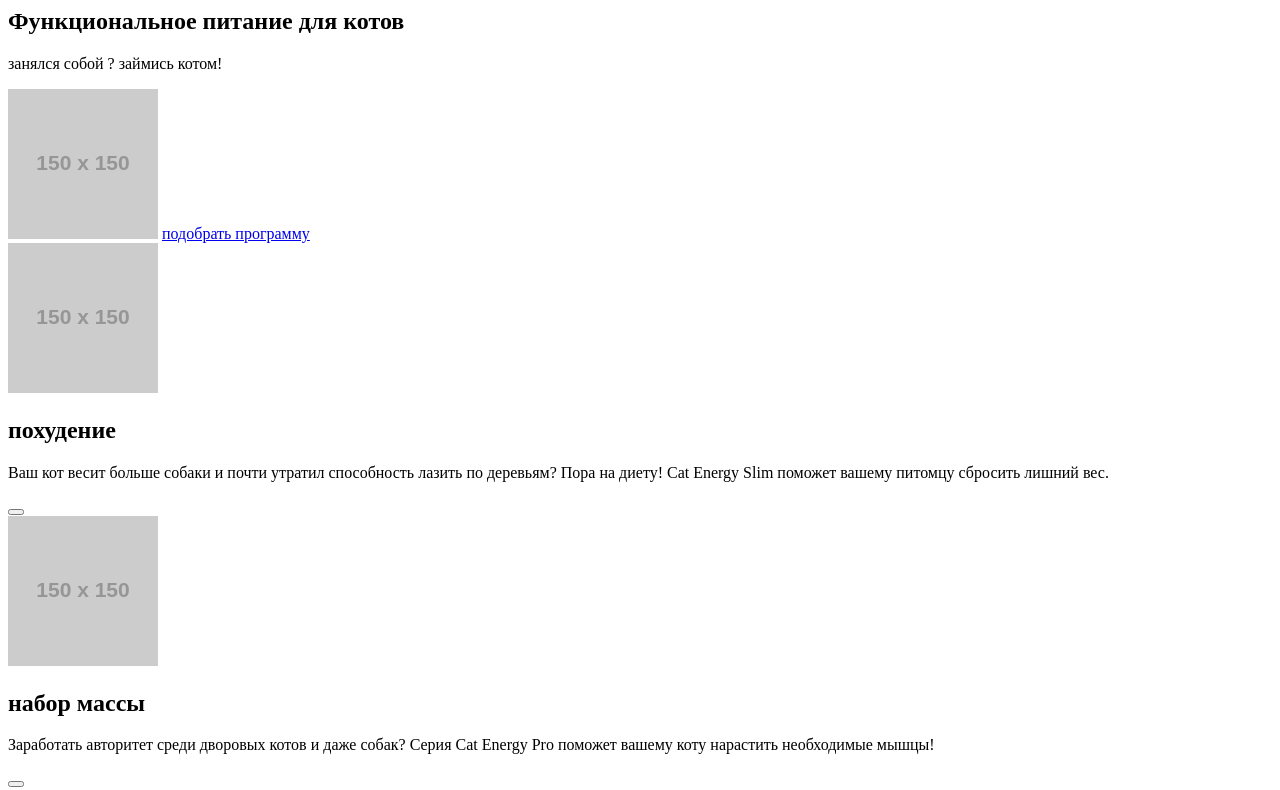
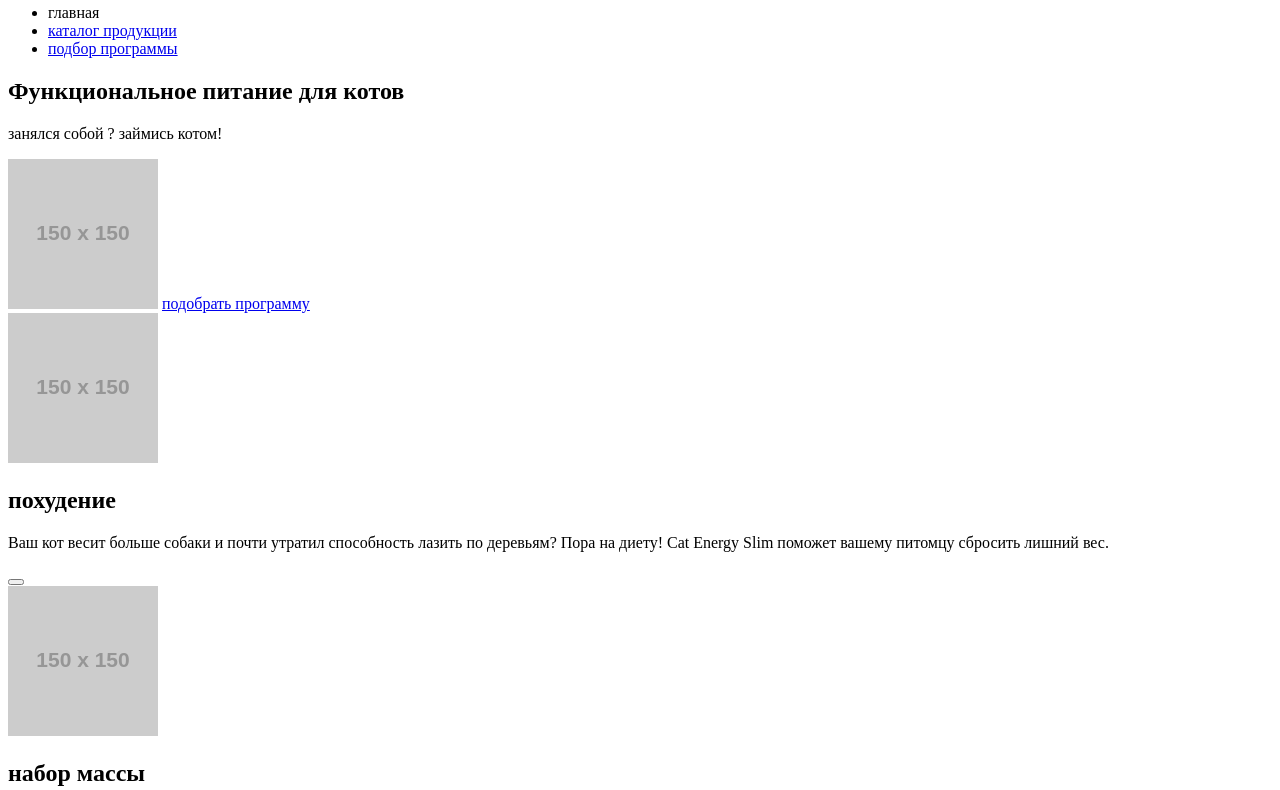
Before and after one commit to anoleynikov/360893-cat-energy-21, a website: page source/index.html in a window 1280 px wide. Shown: the part 174-964 px from the top of the page. Drawn offline with Linux system fonts and the light colour scheme; placeholder pictures from the web are drawn by us.

Commit message:
Правка б

```diff
--- a/source/index.html
+++ b/source/index.html
@@ -10,6 +10,11 @@
             <a href="index.html"><img src="https://via.placeholder.com/150x150" alt="Лого"></a>
          </div>
          <nav class="main-header__menu">
+           <ul class="main-header__menu-list">
+              <li class="main-header__menu-item"><a class="main-header__link main-header__link--active">главная</a></li>
+              <li class="main-header__menu-item"><a class="main-header__link" href="catalog.html">каталог продукции</a></li>
+              <li class="main-header__menu-item"><a class="main-header__link" href="form.html">подбор программы</a></li>
+           </ul>
          </nav>
       </header>
       <main>
```
